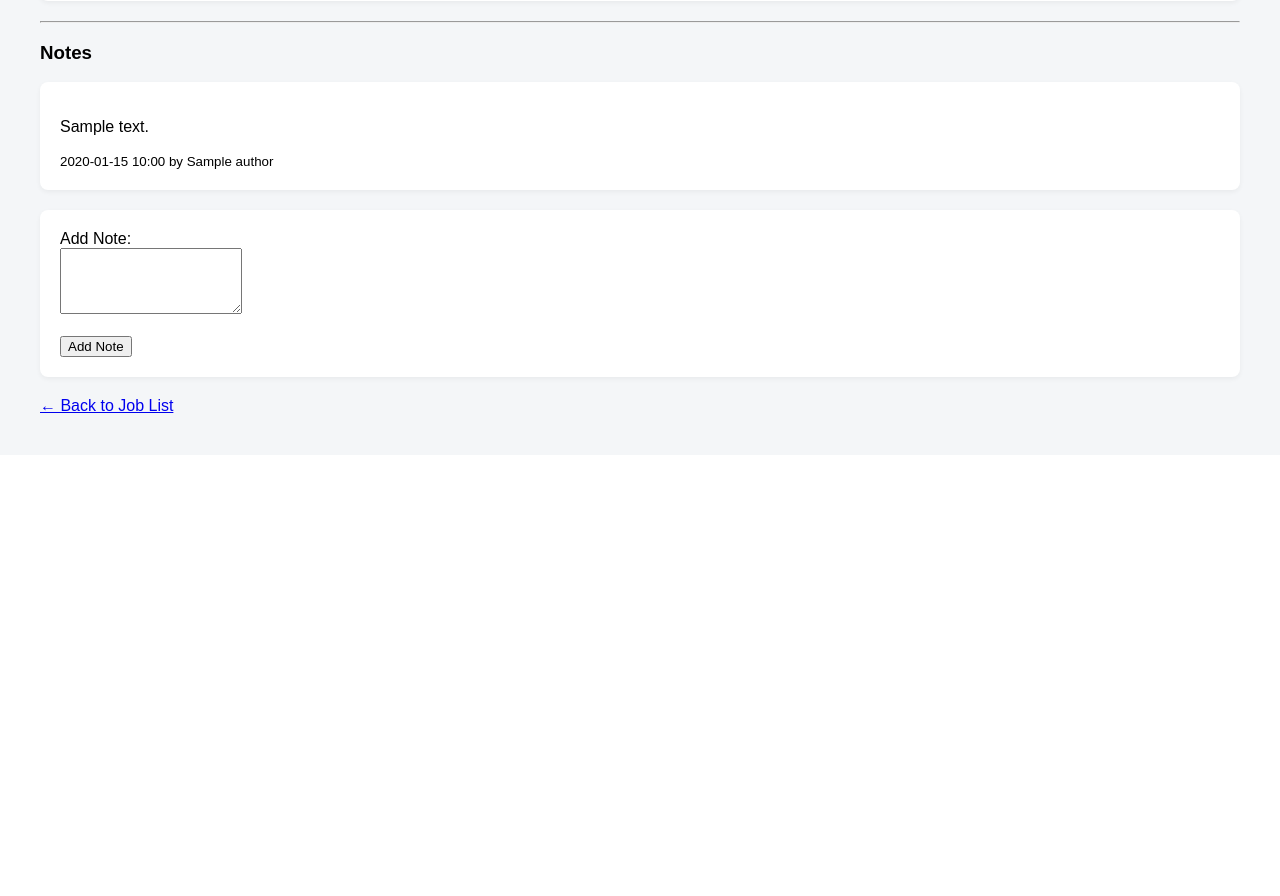
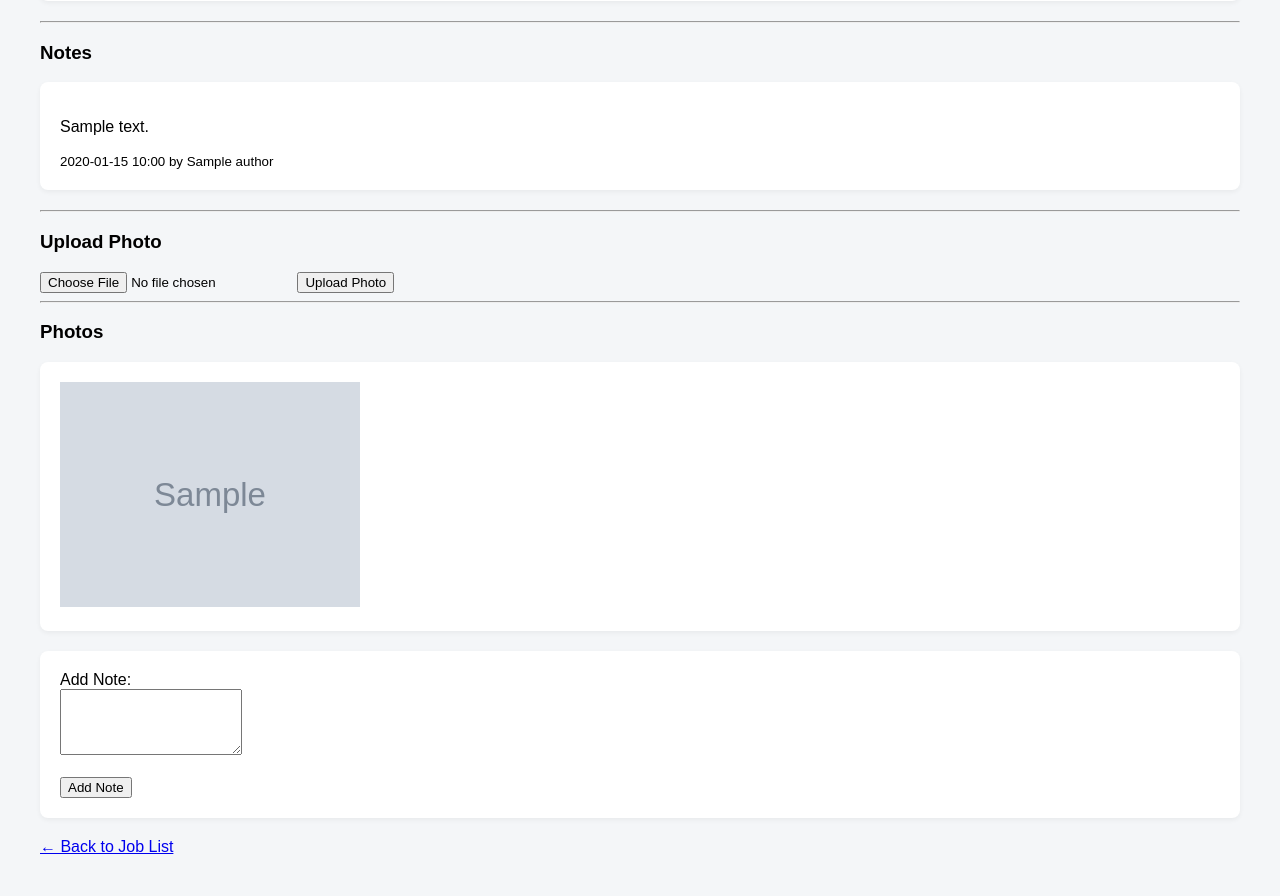
Before and after one commit to psyfeist/glass_office_app, a Flask app: template templates/job_detail.html in a window 1280 px wide. Shown: the part 688-1584 px from the top of the page. Before the commit the page ends 1101 px from the top, so only its background shows below. Run offline with Flask 3, Linux system fonts and the light colour scheme; the visitor is signed in with stand-in values (Sample User, id 1); tables that the repository leaves empty hold one stand-in row (values such as "Sample post"); the template is opened without the code that fills it: most values are stand-ins (such as "Sample title", 1, 10 or a date in 2020); grey boxes marked "Sample" are stand-in pictures; data that the repository does not hold is empty.

Commit message:
Implemented job photo upload and display system

```diff
--- a/app.py
+++ b/app.py
@@ -4,6 +4,14 @@ from models import Job, User, JobAssignment
 from datetime import datetime
 from flask import abort
 import os
+from werkzeug.utils import secure_filename
+from flask import send_from_directory
+
+ALLOWED_EXTENSIONS = {"png", "jpg", "jpeg", "gif"}
+
+def allowed_file(filename):
+    return "." in filename and filename.rsplit(".", 1)[1].lower() in ALLOWED_EXTENSIONS
+
 
 
 def create_app():
@@ -17,6 +25,9 @@ def create_app():
 
     app.config["SQLALCHEMY_DATABASE_URI"] = f"sqlite:///{db_path}"
     app.config["SQLALCHEMY_TRACK_MODIFICATIONS"] = False
+
+    app.config["UPLOAD_FOLDER"] = os.path.join(os.getcwd(), "uploads")
+    app.config["MAX_CONTENT_LENGTH"] = 16 * 1024 * 1024
 
     db.init_app(app)
 
@@ -83,6 +94,42 @@ def create_app():
                 abort(403)
 
         return render_template("job_detail.html", job=job)
+
+    @app.route("/jobs/<int:job_id>/upload_photo", methods=["POST"])
+    def upload_photo(job_id):
+
+        job = Job.query.get_or_404(job_id)
+
+        if "photo" not in request.files:
+            return redirect(url_for("job_detail", job_id=job.id))
+
+        file = request.files["photo"]
+
+        if file.filename == "":
+            return redirect(url_for("job_detail", job_id=job.id))
+
+        if file and allowed_file(file.filename):
+
+            filename = secure_filename(file.filename)
+            filepath = os.path.join(app.config["UPLOAD_FOLDER"], filename)
+            file.save(filepath)
+
+            from models import JobPhoto
+
+            photo = JobPhoto(
+                job_id=job.id,
+                uploaded_by=session["user_id"],
+                file_path=filename
+            )
+
+            db.session.add(photo)
+            db.session.commit()
+
+        return redirect(url_for("job_detail", job_id=job.id))
+
+    @app.route("/uploads/<filename>")
+    def uploaded_file(filename):
+        return send_from_directory(app.config["UPLOAD_FOLDER"], filename)
 
     # --------------------
     # Add Job Note
--- a/models.py
+++ b/models.py
@@ -44,6 +44,12 @@ class Job(db.Model):
         lazy=True,
         cascade="all, delete-orphan"
     )
+    photos = db.relationship(
+        "JobPhoto",
+        backref="job",
+        lazy=True,
+        cascade="all, delete-orphan"
+    )
 
     created_by = db.Column(db.Integer, db.ForeignKey("user.id"))
     created_at = db.Column(db.DateTime, default=datetime.utcnow)
--- a/templates/job_detail.html
+++ b/templates/job_detail.html
@@ -81,6 +81,27 @@
     <p>No notes yet.</p>
 {% endif %}
 
+<hr>
+<h3>Upload Photo</h3>
+
+<form method="POST" action="/jobs/{{ job.id }}/upload_photo" enctype="multipart/form-data">
+    <input type="file" name="photo" accept="image/*">
+    <button type="submit">Upload Photo</button>
+</form>
+
+<hr>
+<h3>Photos</h3>
+
+{% if job.photos %}
+    {% for photo in job.photos %}
+        <div class="card">
+            <img src="{{ url_for('uploaded_file', filename=photo.file_path) }}" style="max-width:300px;">
+        </div>
+    {% endfor %}
+{% else %}
+    <p>No photos uploaded yet.</p>
+{% endif %}
+
 <div class="card">
     <form method="POST" action="/jobs/{{ job.id }}/notes">
         <label>Add Note:</label><br>
```
Also changed, not shown: 1 other file.
